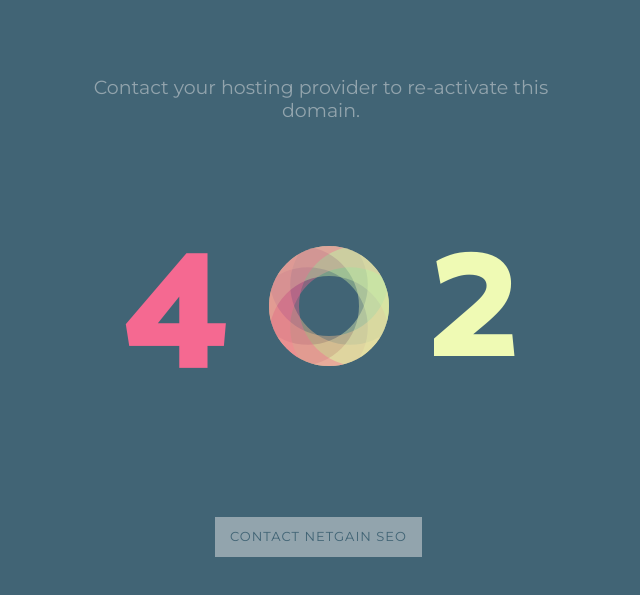
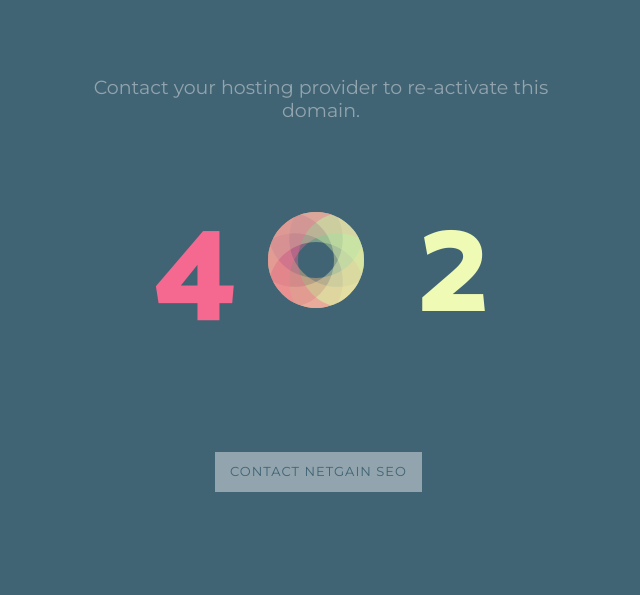
Before and after one commit to net-gain-seo/net-gain-seo.github.io, a plain HTML site: page index.html in a window 1280 px wide. Shown: the part 91-686 px from the top of the page, without its empty margins (319-959 px from the left). Drawn offline with Linux system fonts and the light colour scheme.

Commit message:
Update index.html

```diff
--- a/index.html
+++ b/index.html
@@ -11,7 +11,7 @@
 @import url('https://fonts.googleapis.com/css?family=Catamaran:400,800');
 .error-container {
   text-align: center;
-  font-size: 180px;
+  font-size: 140px;
   font-family: 'Catamaran', sans-serif;
   font-weight: 800;
   margin: 20px 15px;
@@ -46,7 +46,8 @@
 	content:"";
 	position: absolute;
 	top: 0; left: 0;
-	width: inherit; height: inherit;
+	width: 80%;
+        height: 80%;
   border-radius: 999px;
 	box-shadow: inset 30px 0 0 rgba(209, 242, 165, 0.4),
 				inset 0 30px 0 rgba(239, 250, 180, 0.4),
```
